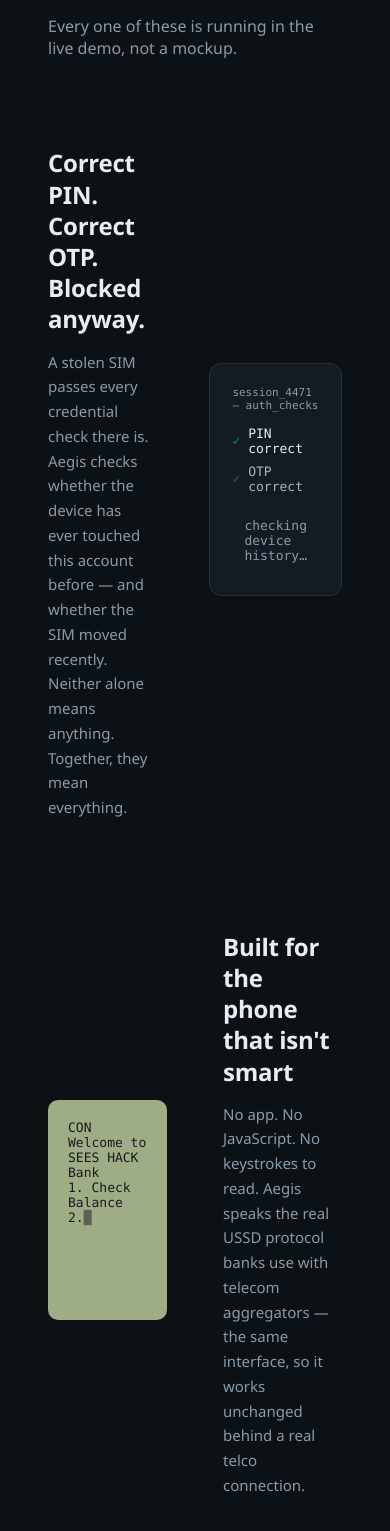
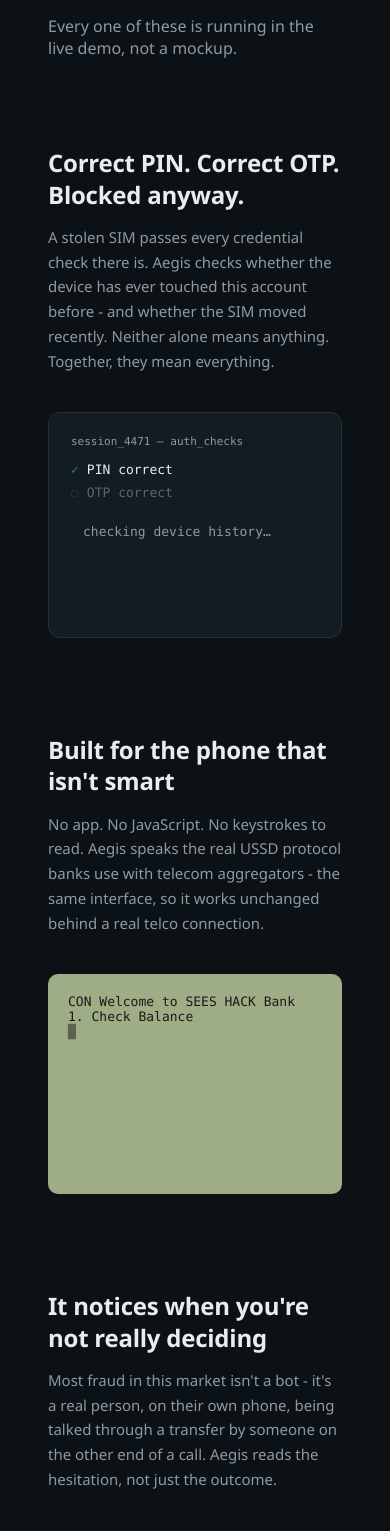
Before and after one commit to bello-shamsudeen/hackathon-app, a React (Vite) app in the folder app/aegis/frontend/: page / in a window 390 px wide. Shown: the part 1016-2547 px from the top of the page. Built offline with nearby package versions, Linux system fonts and the light colour scheme.

Commit message:
Fix mobile responsive layout for FeatureShowcase alternating rows

```diff
--- a/app/aegis/frontend/src/components/landing/FeatureShowcase.jsx
+++ b/app/aegis/frontend/src/components/landing/FeatureShowcase.jsx
@@ -1,16 +1,25 @@
 import { useState, useEffect } from 'react'
 
 /**
- * Division 9A — Feature Showcase.
+ * Division 9A - Feature Showcase.
  * DESIGN CHOICE: 4 features (not all 7 built), each with its own bespoke
  * animated micro-panel grounded in something actually proven in this build
- * — not a generic icon+text card grid. Alternating layout keeps a flat
+ * - not a generic icon+text card grid. Alternating layout keeps a flat
  * "grid of cards" feeling from creeping in. Motion is per-panel, tied to
  * the real behavior it's demonstrating, not a blanket scroll-fade.
  */
 export default function FeatureShowcase() {
   return (
     <section style={{ maxWidth: 1100, margin: '0 auto', padding: '80px 48px' }}>
+      <style>{`
+        @media (max-width: 768px) {
+          .feature-row {
+            grid-template-columns: 1fr !important;
+            direction: ltr !important;
+            gap: 24px !important;
+          }
+        }
+      `}</style>
       <h2 style={{ fontSize: 32, marginBottom: 8, maxWidth: 560 }}>
         Four ways Aegis sees what a password can't
       </h2>
@@ -19,22 +28,22 @@
       </p>
 
       <FeatureRow reverse={false} title="Correct PIN. Correct OTP. Blocked anyway."
-        body="A stolen SIM passes every credential check there is. Aegis checks whether the device has ever touched this account before — and whether the SIM moved recently. Neither alone means anything. Together, they mean everything.">
+        body="A stolen SIM passes every credential check there is. Aegis checks whether the device has ever touched this account before - and whether the SIM moved recently. Neither alone means anything. Together, they mean everything.">
         <SimSwapPanel />
       </FeatureRow>
 
       <FeatureRow reverse={true} title="Built for the phone that isn't smart"
-        body="No app. No JavaScript. No keystrokes to read. Aegis speaks the real USSD protocol banks use with telecom aggregators — the same interface, so it works unchanged behind a real telco connection.">
+        body="No app. No JavaScript. No keystrokes to read. Aegis speaks the real USSD protocol banks use with telecom aggregators - the same interface, so it works unchanged behind a real telco connection.">
         <UssdPanel />
       </FeatureRow>
 
       <FeatureRow reverse={false} title="It notices when you're not really deciding"
-        body="Most fraud in this market isn't a bot — it's a real person, on their own phone, being talked through a transfer by someone on the other end of a call. Aegis reads the hesitation, not just the outcome.">
+        body="Most fraud in this market isn't a bot - it's a real person, on their own phone, being talked through a transfer by someone on the other end of a call. Aegis reads the hesitation, not just the outcome.">
         <CoachedPanel />
       </FeatureRow>
 
       <FeatureRow reverse={true} title="Ask it. It'll show its work."
-        body="Every explanation is grounded in the same numbers that produced the decision — never invented. Ask a follow-up question and it answers from the real data, or tells you plainly when it doesn't know.">
+        body="Every explanation is grounded in the same numbers that produced the decision - never invented. Ask a follow-up question and it answers from the real data, or tells you plainly when it doesn't know.">
         <CopilotPanel />
       </FeatureRow>
     </section>
@@ -43,7 +52,7 @@
 
 function FeatureRow({ title, body, children, reverse }) {
   return (
-    <div style={{
+    <div className="feature-row" style={{
       display: 'grid', gridTemplateColumns: '1fr 1fr', gap: 56, alignItems: 'center',
       marginBottom: 72, direction: reverse ? 'rtl' : 'ltr'
     }}>
```
